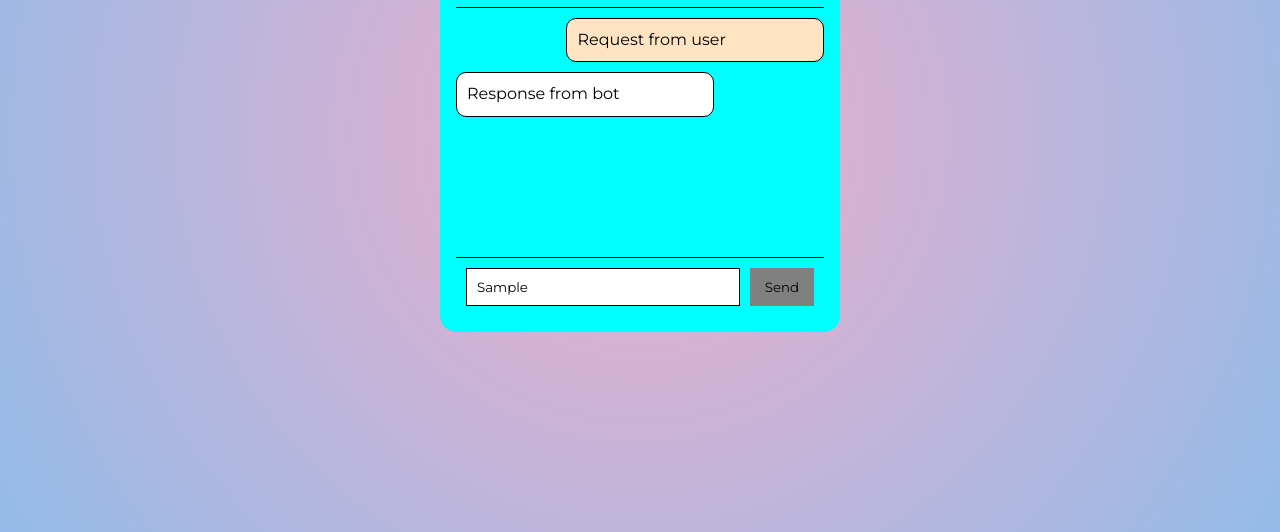
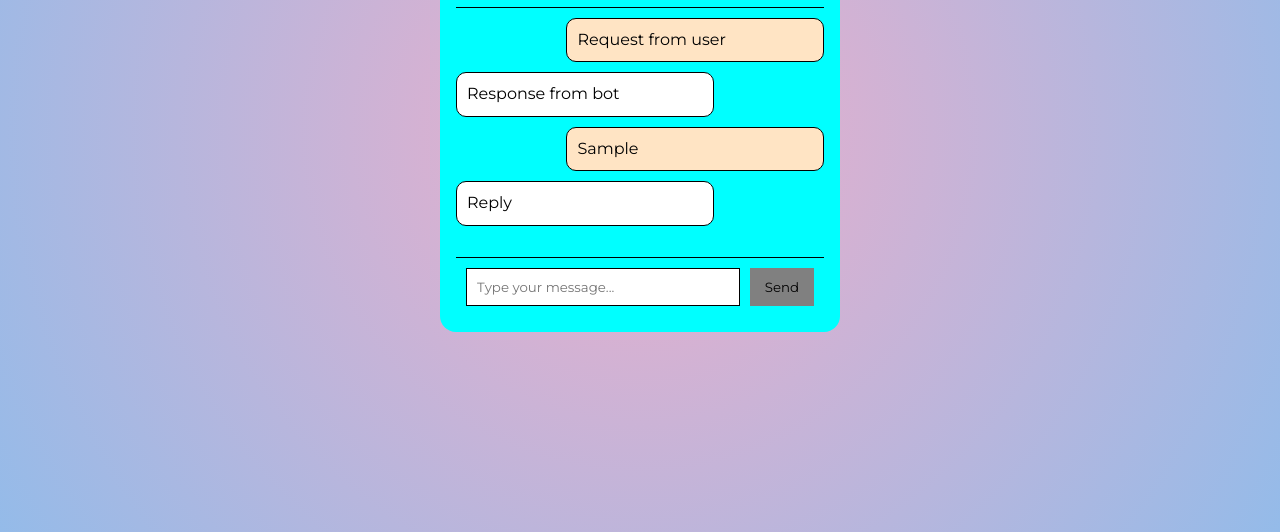
Before and after one commit to yazy7991/Gemini-app, a plain HTML site: page index.html in a window 1280 px wide. Both pictures are taken after typing "Sample" into the empty fields and a click on the button "Send". Shown: the part 268-800 px from the top of the page. Drawn offline with Linux system fonts and the light colour scheme.

Commit message:
Action: Add an event listner to the chat app

```diff
--- a/index.html
+++ b/index.html
@@ -31,5 +31,8 @@
 
     </div>
 
+    <!-- Link your JavaScript file -->
+    <script src="script.js"></script>
+
 </body>
 </html>
--- a/script.js
+++ b/script.js
@@ -0,0 +1,46 @@
+const chatBox = document.getElementById("chat-box");
+const userInput = document.getElementById("user-input");
+const sendBtn = document.getElementById("send-btn");
+
+function addMessage(message, className){
+    const messageDiv = document.createElement('div')
+    messageDiv.classList.add("message", className);
+    messageDiv.textContent = message;
+    chatBox.appendChild(messageDiv);
+    chatBox.scrollTop = chatBox.scrollHeight
+
+}
+
+function showTyping(){
+    const typingDiv = document.createElement('div')
+    typingDiv.classList.add("message", "bot-message");
+    typingDiv.textContent = "Gemini is typing...";
+    chatBox.appendChild(typingDiv);
+    chatBox.scrollTop = chatBox.scrollHeight
+    return typingDiv;
+}
+
+sendBtn.onclick = async () =>{
+    const message = userInput.value.trim();
+    if(message === "") return;
+
+    addMessage(message, "user-message");
+
+    userInput.value = "";
+
+    const typingDiv = showTyping();
+
+    const botReply = "Reply";
+
+    typingDiv.remove();
+
+    addMessage(botReply, 'bot-message');
+
+    localStorage.setItem("chatHistory", chatBox.innerHTML)
+
+}
+
+userInput.addEventListener('keypress', (e)=>{
+    if(e.key === "Enter") sendBtn.click();
+
+})
```
